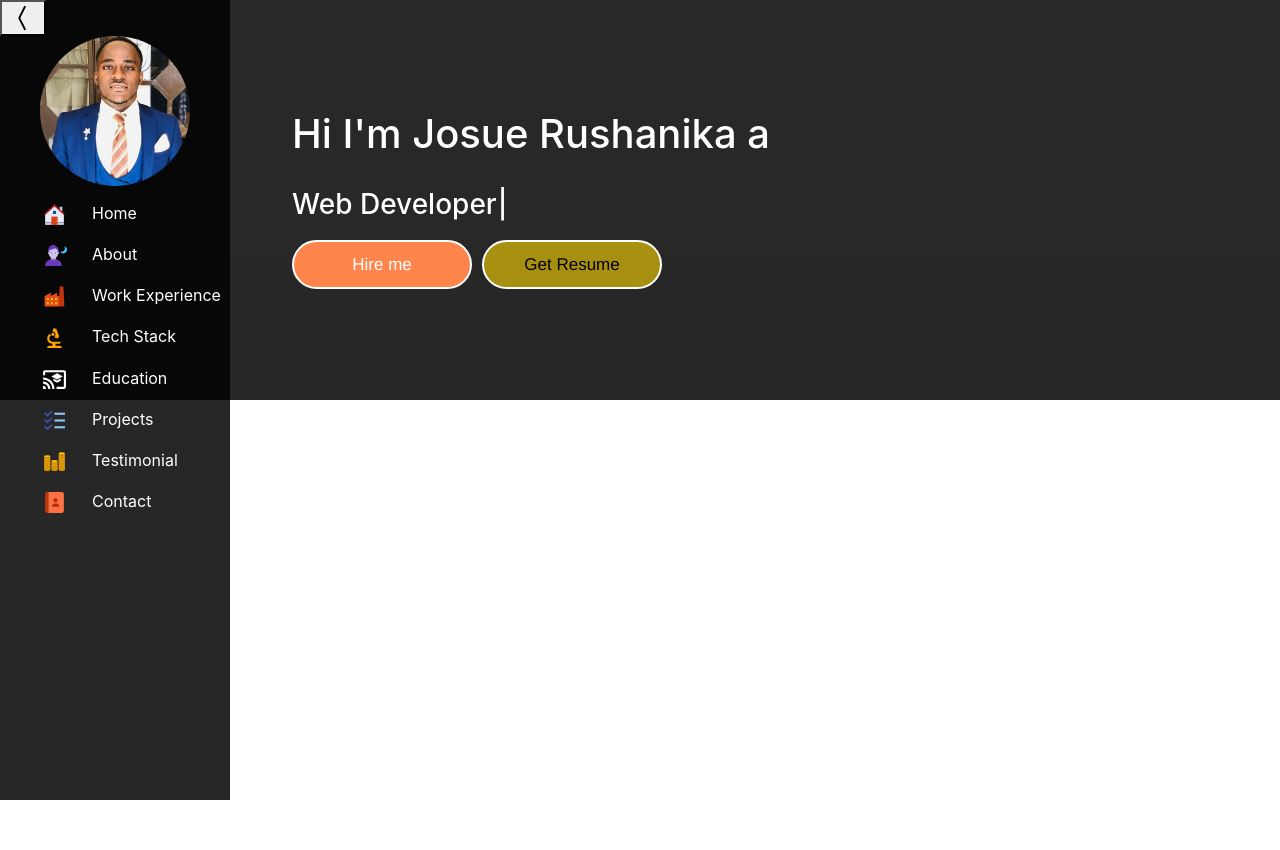
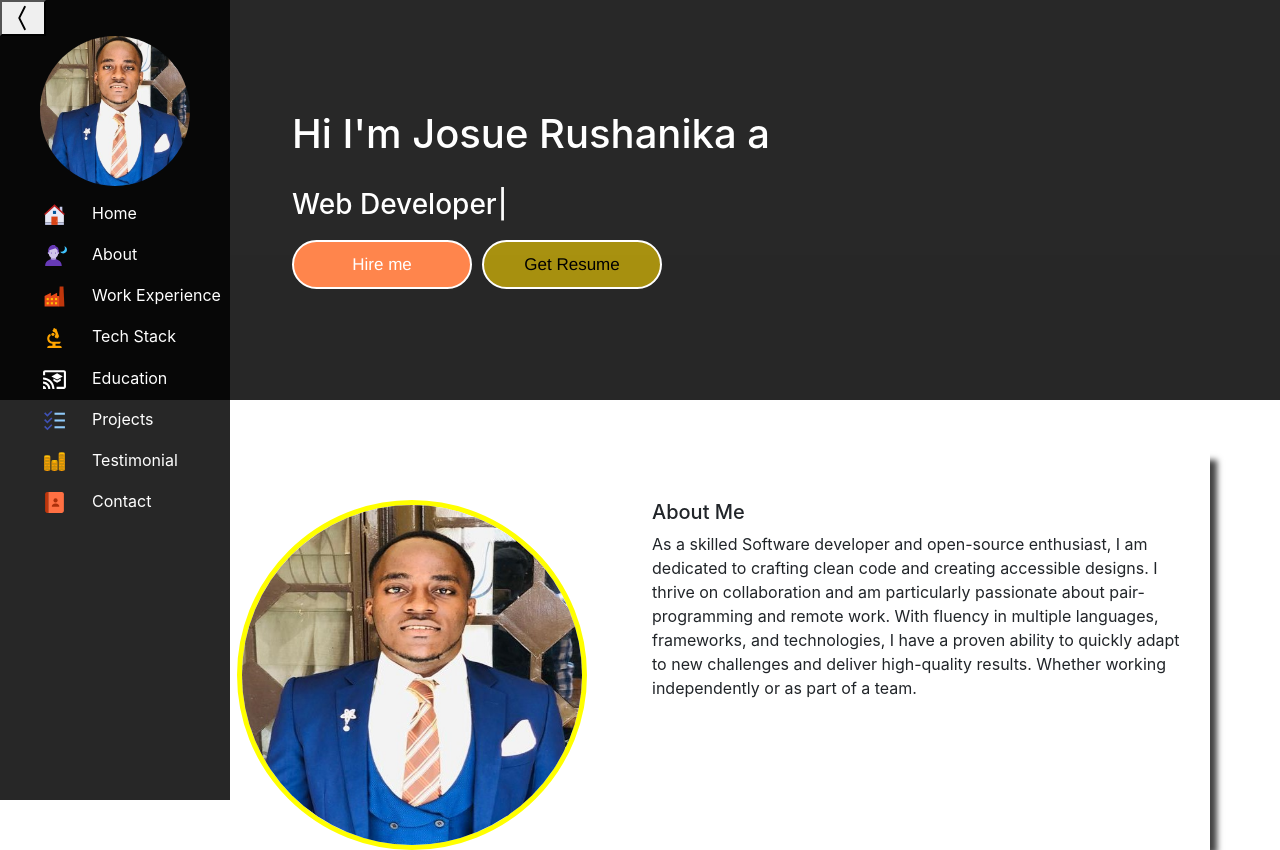
Before and after one commit to josuerushanika/React_Portofolio, a React (Create React App) app in the folder client/: page / in a window 1280 px wide. Before the commit the page ends 800 px from the top, so only its background shows below. Built offline with nearby package versions, Linux system fonts and the light colour scheme.

Commit message:
Update some things

```diff
--- a/client/src/App.js
+++ b/client/src/App.js
@@ -1,9 +1,11 @@
 import React from 'react';
 import Sidebar from './Components/Sidebar/Sidebar';
+import About from './Components/About/About';
 
 const App = () => (
   <>
     <Sidebar />
+    <About />
   </>
 );
 
--- /dev/null
+++ b/client/src/Components/About/About.css
@@ -0,0 +1,20 @@
+.about-section {
+    box-shadow: 10px 7px 6px -3px rgba(0,0,0,0.74);
+    -webkit-box-shadow: 10px 7px 6px -3px rgba(0,0,0,0.74);
+    -moz-box-shadow: 10px 7px 6px -3px rgba(0,0,0,0.74);
+    margin-top: 50px;
+}
+
+.about-image img {
+    height: 350px;
+    width: 350px;
+    border-radius: 190px;
+    margin-left: 155px;
+    margin-top: 50px;
+    border: 5px solid yellow;
+}
+
+.about-details {
+    margin-top: 50px;
+
+}
--- /dev/null
+++ b/client/src/Components/About/About.js
@@ -0,0 +1,34 @@
+import React from 'react'
+import "./About.css"
+import ProfilePic from "../../images/jojo.jpg"
+
+const About = () => {
+  return (
+    <div className='container about-section'>
+
+        <div className='row'>
+              <div className='col-xl-6 col-md-12 col-sm-12'>
+                 <div className='about-image'>
+                      <img src={ProfilePic} alt="Profile Photo"/>
+                 </div>
+              </div>
+
+              <div className='col-xl-6 col-md-12 col-sm-12'>
+                 <div className='about-details'>
+                    <div className='about-title'>
+                        <h5>About Me</h5>
+                    </div>
+                     <p> As a skilled Software
+                         developer and open-source enthusiast, I am dedicated to crafting clean code and creating
+accessible designs. I thrive on collaboration and am particularly passionate about pair-programming and remote
+work. With fluency in multiple languages, frameworks, and technologies, I have a proven ability to quickly adapt to
+new challenges and deliver high-quality results. Whether working independently or as part of a team.</p>
+                 </div>
+             </div>
+        </div>
+
+    </div>
+  )
+}
+
+export default About
```
